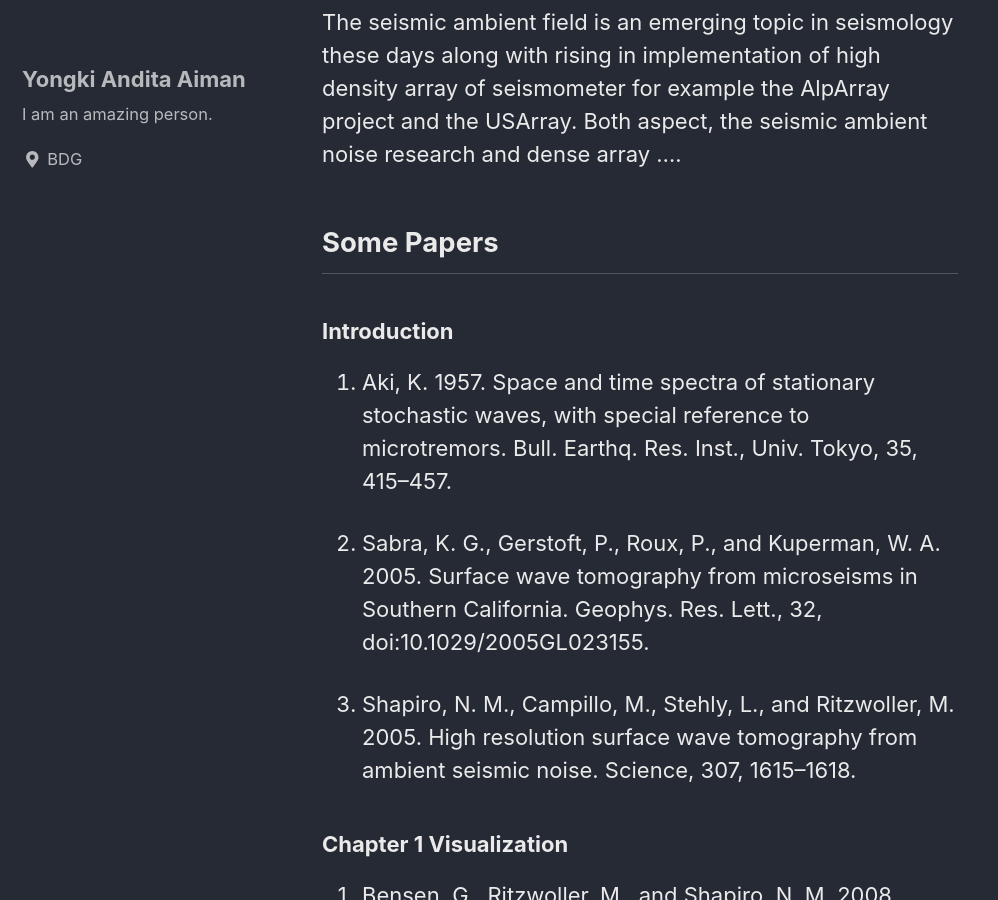
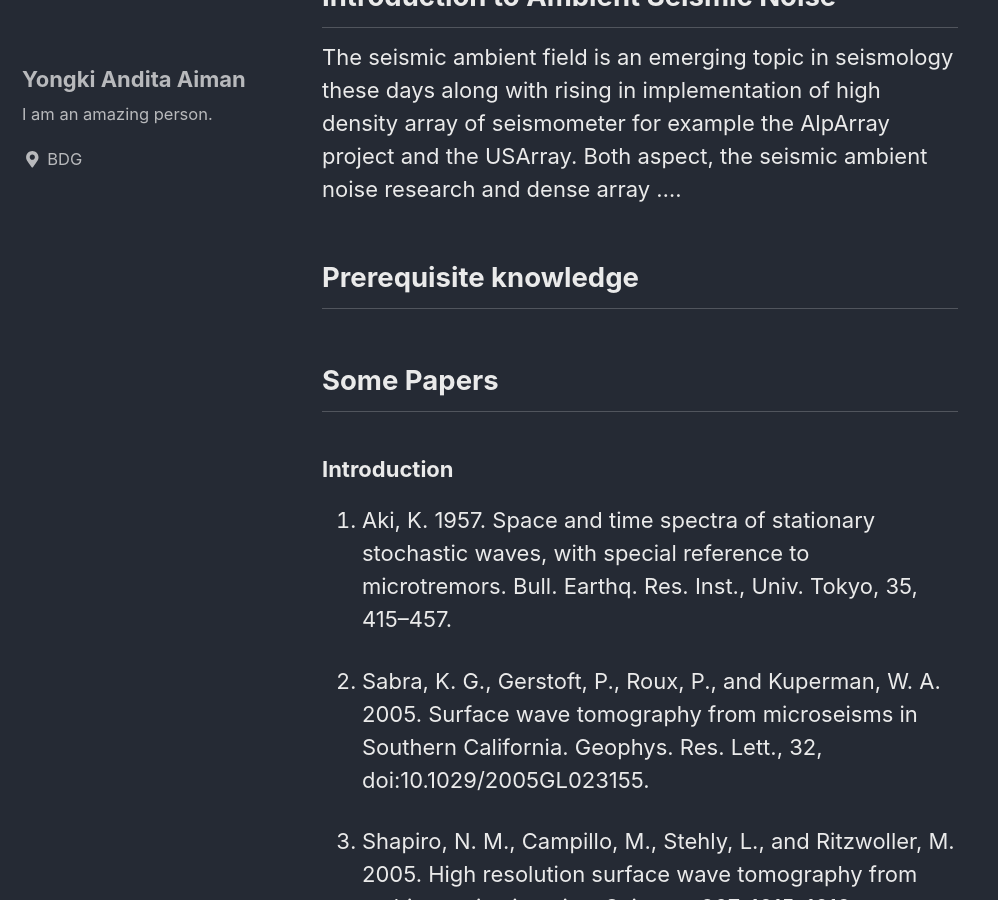
Before and after one commit to aimanyongki/blog, a Jekyll site: the page built from _posts/2020-04-07-Introduction-to-Ambient-Seismic-Noise.md, in a window 1280 px wide and 900 px high, scrolled down 310 px. Shown: the whole window, without its empty margins (0-998 px from the left). Built offline with Jekyll 4.4.1, drawn with Linux system fonts in a browser that asks for light colours; cached includes are drawn as plain includes; nearby versions of some CDN libraries.

Commit message:
Update 2020-04-07-Introduction-to-Ambient-Seismic-Noise.md

```diff
--- a/_posts/2020-04-07-Introduction-to-Ambient-Seismic-Noise.md
+++ b/_posts/2020-04-07-Introduction-to-Ambient-Seismic-Noise.md
@@ -1,7 +1,13 @@
-### Introduction to Ambient Seismic Noise
+## Introduction to Ambient Seismic Noise
 
 The seismic ambient field is an emerging topic in seismology these days along with rising in implementation of high density
 array of seismometer for example the AlpArray project and the USArray. Both aspect, the seismic ambient noise research and dense array ....
+
+
+
+## Prerequisite knowledge
+
+
 
 
 
```
